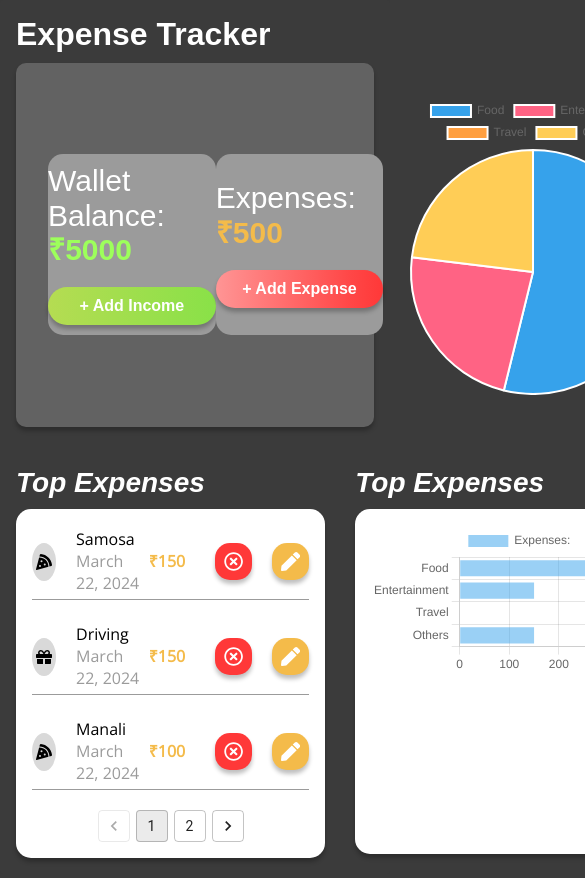
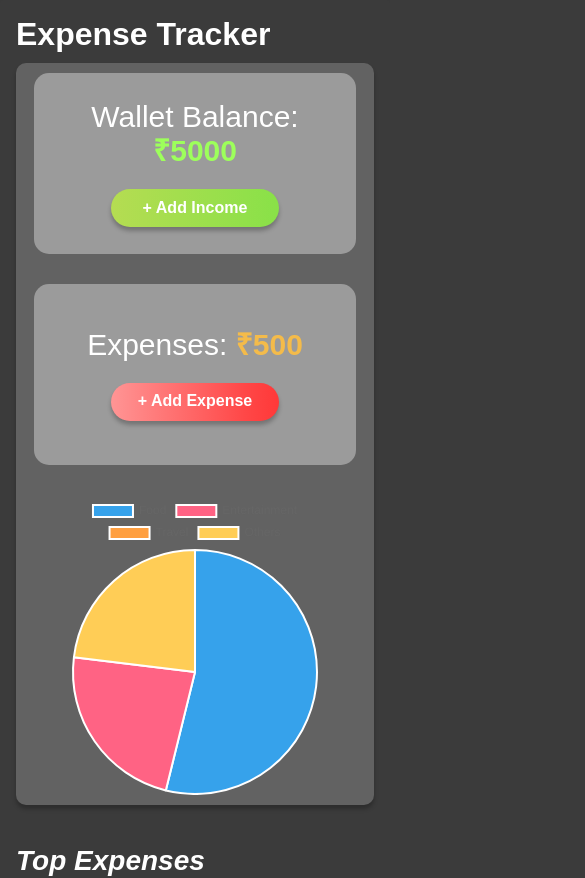
Before and after one commit to Doruk-0891/etracker, a React (Create React App) app: page / in a window 390 px wide. Shown: the top 878 px of the page, 585 px wide, since content can reach past the window. Built offline with nearby package versions, Linux system fonts and the light colour scheme.

Commit message:
Add Responsiveness

```diff
--- a/src/components/Card/Card.module.css
+++ b/src/components/Card/Card.module.css
@@ -1,5 +1,5 @@
 .container {
-    width: 355.41px;
+    width: 340px;
     height: 181px;
     border-radius: 15px;
     background-color: var(--color-secondary-gray);
@@ -8,6 +8,7 @@
     justify-content: center;
     align-items: center;
     gap: 20px;
+    padding: 20px;
 }
 
 .header {
@@ -19,3 +20,10 @@
 .header span {
     font-weight: 700;
 }
+
+@media screen  and (max-width: 500px) {
+    .container {
+        width: 95%;
+        text-align: center;
+    }
+}
--- a/src/components/ExpenseTrackerWrapper/ETracker.module.css
+++ b/src/components/ExpenseTrackerWrapper/ETracker.module.css
@@ -1,11 +1,17 @@
+.wrapper {
+    min-width: '340px';
+}
+
 .container {
     display: flex;
+    flex-wrap: wrap;
     justify-content: space-around;
     align-items: center;
     background-color: var(--color-tert-gray);
     box-shadow: 0px 4px 4px 0px var(--color-box-shadow);
     padding: 32px;
     border-radius: 10px;
+    gap: 30px;
 }
 
 .header {
@@ -14,3 +20,10 @@
     line-height: 36.77px;
     margin-bottom: 10px;
 }
+
+@media screen  and (max-width: 500px) {
+    .container {
+        padding: 10px;
+        justify-content: center;
+    }
+}
--- a/src/components/Graph/Chart.jsx
+++ b/src/components/Graph/Chart.jsx
@@ -18,7 +18,7 @@ const getChart = (type, chartData) => {
             return <Bar data={chartData} options={
               {
                 layout: {
-                  minWidth: '300px',
+                  minWidth: '340px',
                   height: '100%'
                 }
               }
--- a/src/components/TransactionsList/TransactionList.module.css
+++ b/src/components/TransactionsList/TransactionList.module.css
@@ -1,7 +1,3 @@
-.wrapper {
-    /* outline: 1px solid white; */
-}
-
 .header {
     font-size: 28px;
     font-style: italic;
@@ -11,12 +7,12 @@
 }
 
 .container {
-    width: 100%;
     border-radius: 15px;
     box-shadow: 0px 4px 4px 0px var(--color-box-shadow);
     background-color: var(--color-light);
     color: var(--color-dark);
     padding: 1rem;
+    min-width: 340px;
 }
 
 .listWrapper {
@@ -24,6 +20,7 @@
     display: flex;
     justify-content: space-between;
     align-items: center;
+    flex-wrap: wrap;
     height: 75px;
     color: var(--color-dark);
     margin-bottom: 20px;
@@ -64,3 +61,13 @@
     color: var(--color-gold);
     height: 100%;
 }
+
+@media screen  and (max-width: 500px) {
+    .listWrapper {
+        height: auto;
+        flex-direction: column;
+        align-items: flex-start;
+        gap: 20px;
+        padding: 1rem;
+    }
+}
--- a/src/pages/Home.jsx
+++ b/src/pages/Home.jsx
@@ -17,11 +17,12 @@ const HomePage = () => {
             <div style={{
                 display: 'flex',
                 justifyContent: 'space-between',
+                flexWrap: 'wrap',
                 gap: '30px',
                 marginTop: '40px'
             }}>
                 <div style={{
-                    flex: '2 1 60%',
+                    flex: '2 1 auto',
                 }}>
                     <div className={styles.wrapper}>
                         <h2 className={styles.header}>Top Expenses</h2>
@@ -31,7 +32,7 @@ const HomePage = () => {
                     </div>
                 </div>
                 <div style={{
-                    flex: '1 1 40%',
+                    flex: '1 1 auto',
                 }}>
                     <div className={styles.wrapper}>
                         <h2 className={styles.header}>Top Expenses</h2>
```
